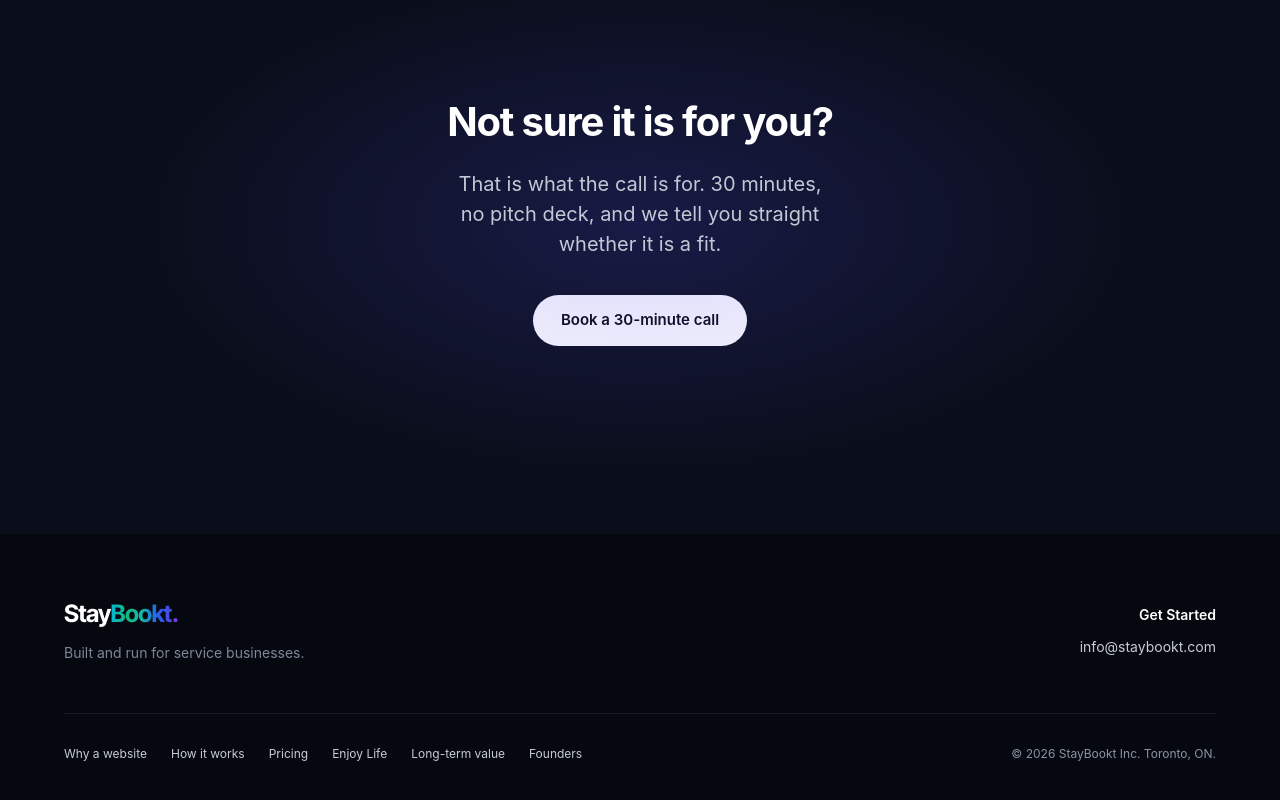
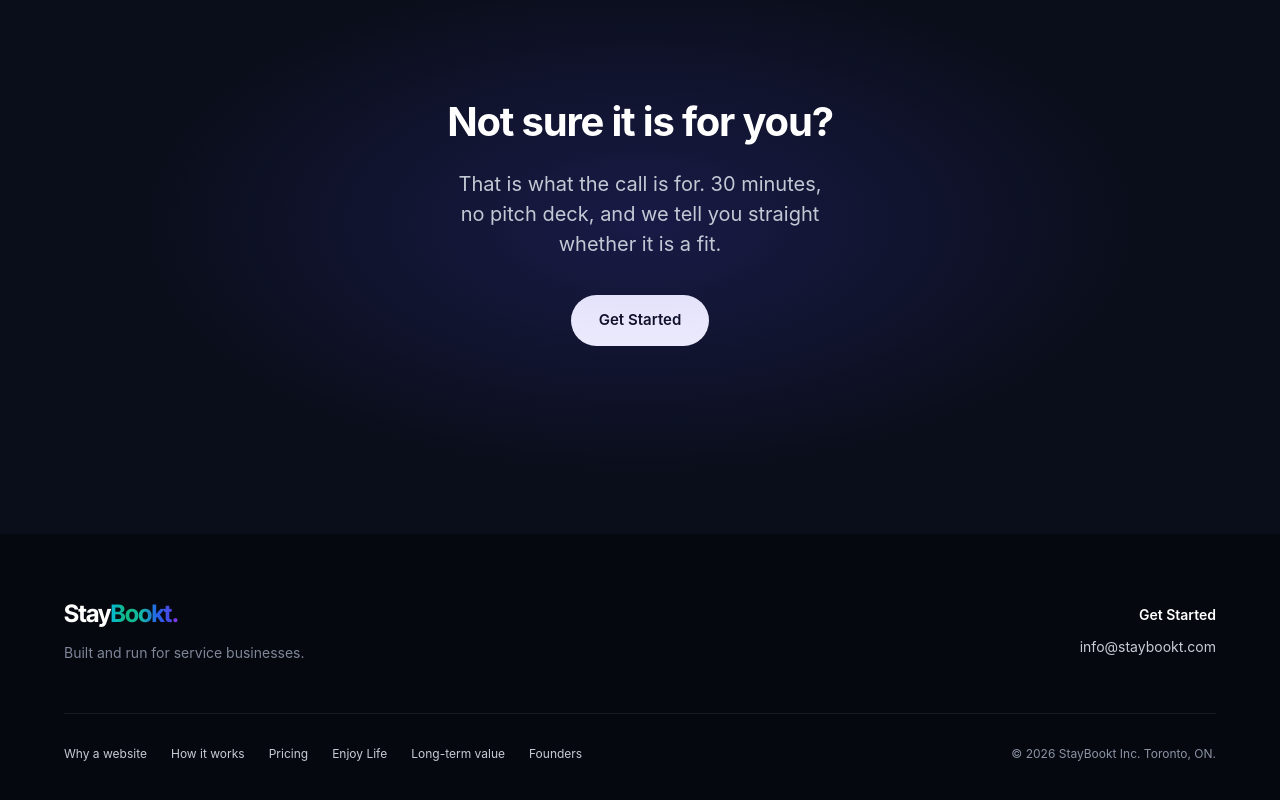
Before and after one commit to staybookt/staybookt-investor, a Next.js app: page /pricing in a window 1280 px wide. Shown: the part 1859-2659 px from the top of the page. Built offline with nearby package versions, Linux system fonts and the light colour scheme; no server answers.

Commit message:
pricing CTA: Get Started to /start

```diff
--- a/app/pricing/page.tsx
+++ b/app/pricing/page.tsx
@@ -1,7 +1,7 @@
 import { TopNav } from '@/components/TopNav';
 import Reveal from '@/components/Reveal';
 import SiteFooter from '@/components/SiteFooter';
-import { CAL_LINK } from '@/lib/site';
+import { START_LINK } from '@/lib/site';
 
 export const metadata = {
   title: 'Pricing',
@@ -169,13 +169,11 @@ export default function PricingPage() {
           <Reveal delay={2}>
             <div style={{ marginTop: 36 }}>
               <a
-                href={CAL_LINK}
-                target="_blank"
-                rel="noopener noreferrer"
+                href={START_LINK}
                 className="pill pill-white"
                 style={{ padding: '14px 28px', fontSize: 15 }}
               >
-                Book a 30-minute call
+                Get Started
               </a>
             </div>
           </Reveal>
```
